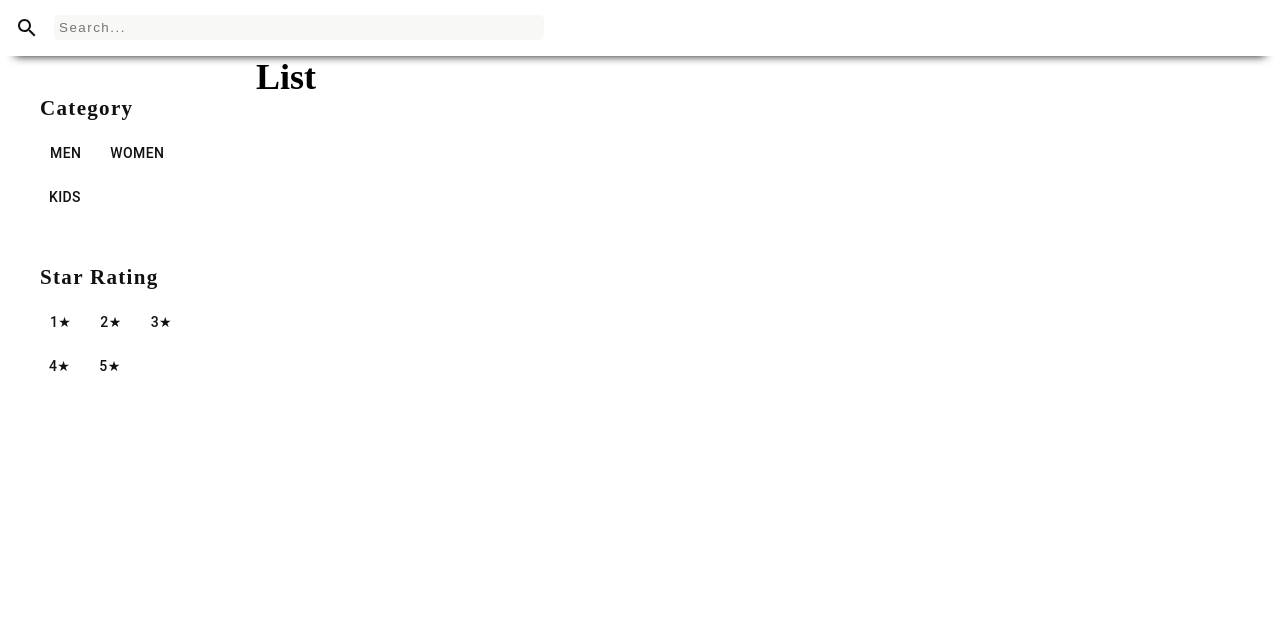
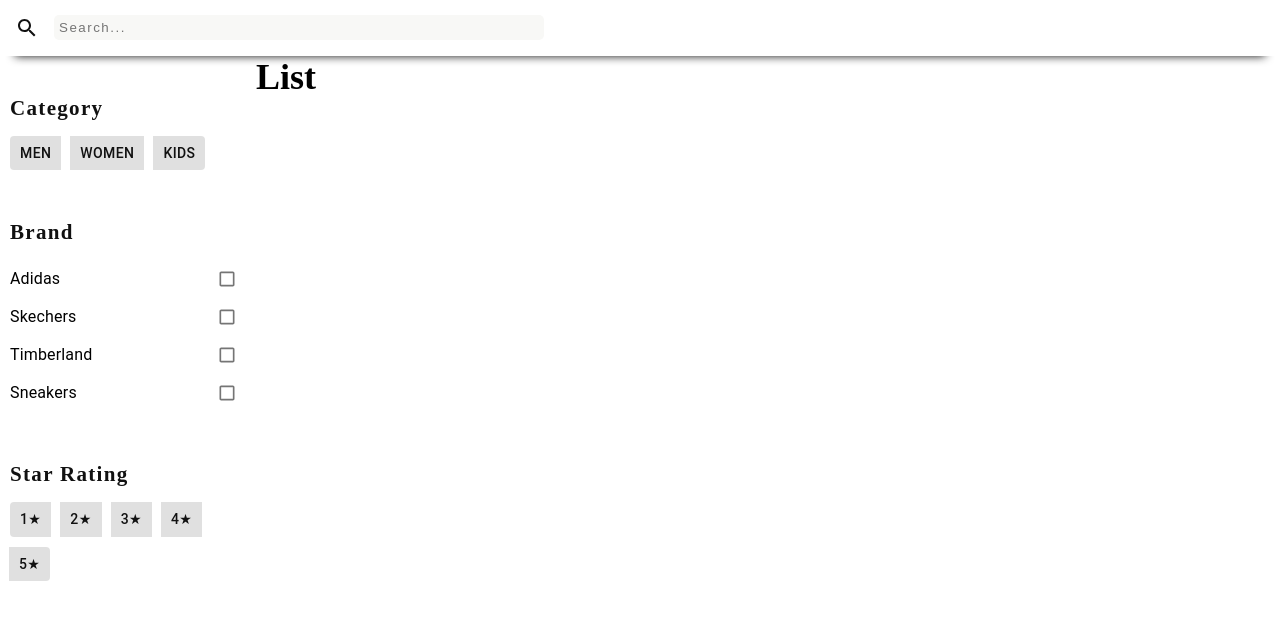
Before and after one commit to ramazanusluu/React-Filter, a React (Create React App) app: page / in a window 1280 px wide. Shown: the top 620 px of the page. Built offline with nearby package versions, Linux system fonts and the light colour scheme.

Commit message:
Brand checkbox eklendi

```diff
--- a/src/components/Home/Filter/Filter.js
+++ b/src/components/Home/Filter/Filter.js
@@ -2,8 +2,16 @@ import React from "react";
 import "./filter.css";
 import { categoryList, ratingList } from "../../../data/data";
 import MainCategory from "../../Partials/MainCategory/MainCategory";
+import Brand from "../../Partials/Brand/Brand";
 
-const Filter = ({ selectedCategory, selectToggle, selectedRating, selectRating }) => {
+const Filter = ({
+  selectedCategory,
+  selectToggle,
+  selectedRating,
+  selectRating,
+  brands,
+  changeChecked,
+}) => {
   return (
     <div className="f-container">
       <div className="filter-group">
@@ -13,6 +21,12 @@ const Filter = ({ selectedCategory, selectToggle, selectedRating, selectRating }
           value={selectedCategory}
           selectToggle={selectToggle}
         />
+      </div>
+      <div className="filter-group">
+        <h3 className="f-category">Brand</h3>
+        {brands.map((brand) => (
+          <Brand key={brand.id} brand={brand} changeChecked={changeChecked} />
+        ))}
       </div>
       <div className="filter-group">
         <h3 className="f-category">Star Rating</h3>
--- a/src/components/Home/Filter/filter.css
+++ b/src/components/Home/Filter/filter.css
@@ -1,5 +1,5 @@
 .f-container {
-  padding: 40px;
+  padding: 40px 10px;
 }
 
 .f-category {
--- /dev/null
+++ b/src/components/Partials/Brand/Brand.js
@@ -0,0 +1,48 @@
+import { FormControlLabel, Checkbox } from "@material-ui/core";
+import React from "react";
+import { makeStyles } from "@material-ui/styles";
+
+const useStyles = makeStyles({
+  root: {
+    "&$checked": {
+      color: "rgba(0, 0, 0, 0.64)",
+    },
+  },
+  checked: {
+
+  },
+  wrap: {
+    width: "100%",
+    display: "flex",
+    flexDirection: "row-reverse",
+    justifyContent: "space-between",
+    alignItems: "center",
+    marginLeft: 0
+  },
+  label: {},
+});
+
+const Brand = ({ brand, changeChecked }) => {
+  const classes = useStyles();
+
+  const { checked, label, id } = brand;
+
+  return (
+    <>
+      <FormControlLabel
+        classes={{ label: classes.label, root: classes.wrap }}
+        control={
+          <Checkbox
+            classes={{ checked: classes.checked, root: classes.root }}
+            size="small"
+            checked={checked}
+            onChange={() => changeChecked(id)}
+          />
+        }
+        label={label}
+      />
+    </>
+  );
+};
+
+export default Brand;
--- a/src/components/Partials/MainCategory/MainCategory.js
+++ b/src/components/Partials/MainCategory/MainCategory.js
@@ -14,6 +14,7 @@ const useStyles = makeStyles({
     border: "none !important",
     color: "#111111  !important",
     padding: "5px 10px !important",
+    backgroundColor: "rgba(0, 0, 0, 0.12)",
   },
 });
 
--- a/src/data/data.js
+++ b/src/data/data.js
@@ -43,3 +43,26 @@ export const ratingList = [
     label: "5★",
   },
 ];
+
+export const brand = [
+  {
+    id: 1,
+    checked: false,
+    label: "Adidas",
+  },
+  {
+    id: 2,
+    checked: false,
+    label: "Skechers",
+  },
+  {
+    id: 3,
+    checked: false,
+    label: "Timberland",
+  },
+  {
+    id: 4,
+    checked: false,
+    label: "Sneakers",
+  },
+];
--- a/src/pages/Home/Home.js
+++ b/src/pages/Home/Home.js
@@ -3,16 +3,27 @@ import "./home.css";
 import Search from "../../components/Home/Search/Search";
 import Filter from "../../components/Home/Filter/Filter";
 import List from "../../components/Home/List/List";
+import { brand } from "../../data/data";
 
 const Home = () => {
   const [selectedCategory, setSelectedCategory] = useState(null);
   const [selectedRating, setSelectedRating] = useState(null);
+  const [brands, setBrands] = useState(brand);
+
   const handleSelectCategory = (event, value) =>
     // if not select category than show all or selected category => ? == if, === or
     !value ? null : setSelectedCategory(value);
 
   const handleSelectRating = (event, value) =>
     !value ? null : setSelectedRating(value);
+
+  const handleChangeChecked = (id) => {
+    const brandsList = brands;
+    const changeCheckedBrands = brandsList.map((item) =>
+      item.id === id ? { ...item, checked: !item.checked } : item
+    );
+    setBrands(changeCheckedBrands);
+  };
   return (
     <div className="h-container">
       <Search />
@@ -23,6 +34,8 @@ const Home = () => {
             selectToggle={handleSelectCategory}
             selectedRating={selectedRating}
             selectRating={handleSelectRating}
+            brands={brands}
+            changeChecked={handleChangeChecked}
           />
         </div>
         <div className="h-col">
```
Also changed, not shown: 2 other files (tests, documents, lock files or other folders).
